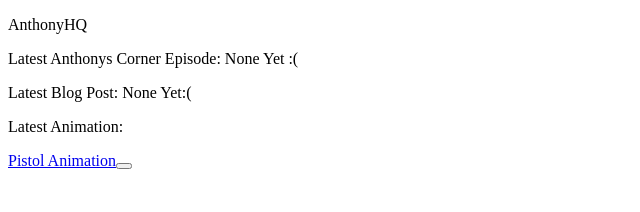
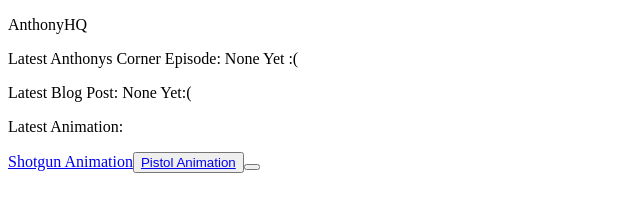
Before and after one commit to Anthony3485/anthonyhq, a plain HTML site: page index.html in a window 1280 px wide. Shown: the whole page, without its empty margins (0-640 px from the left). Drawn offline with Linux system fonts and the light colour scheme.

Commit message:
Update index.html

```diff
--- a/index.html
+++ b/index.html
@@ -54,6 +54,10 @@ Latest Animation:
 </body>
 </html>
 
+<a href="shotgunanimation.html"
+<button>Shotgun Animation<button>
+</a>
+
 <a href="pistolanimation.html"
 <button>Pistol Animation<button>
 </a>
```
